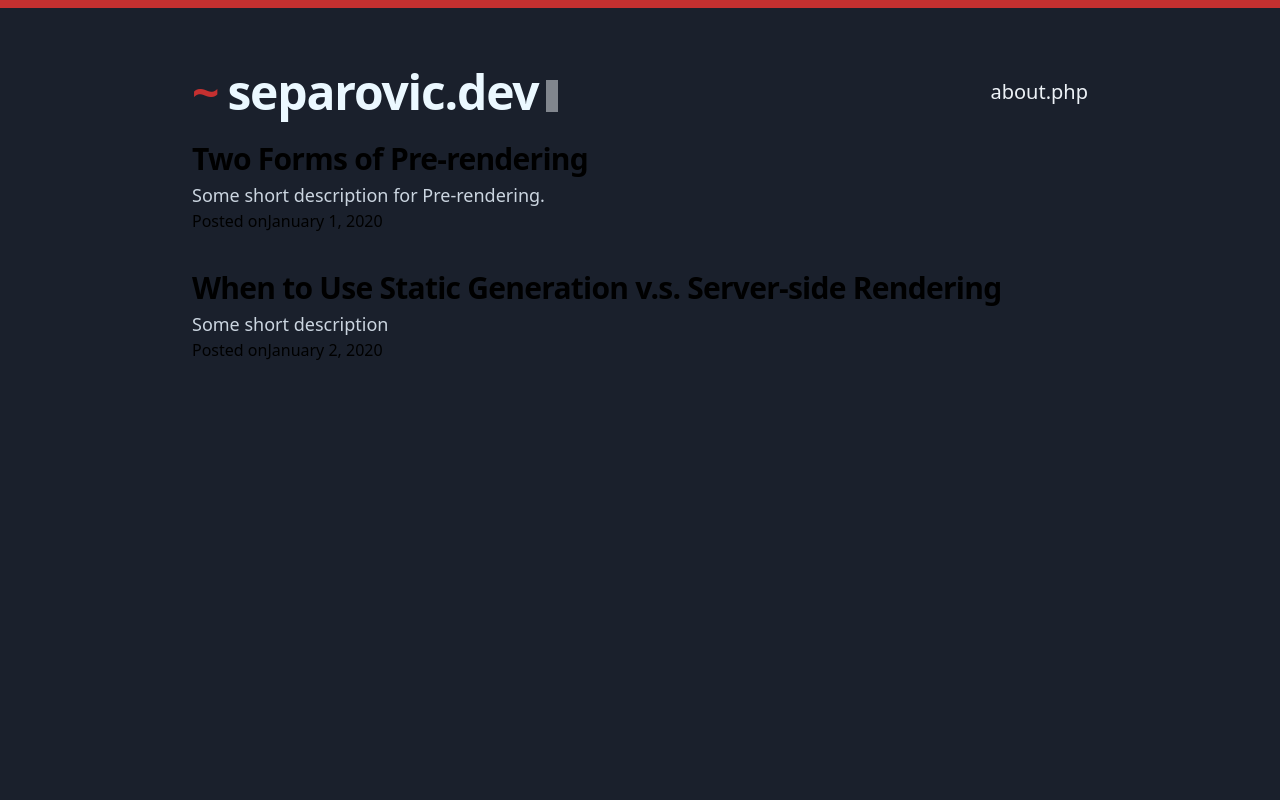
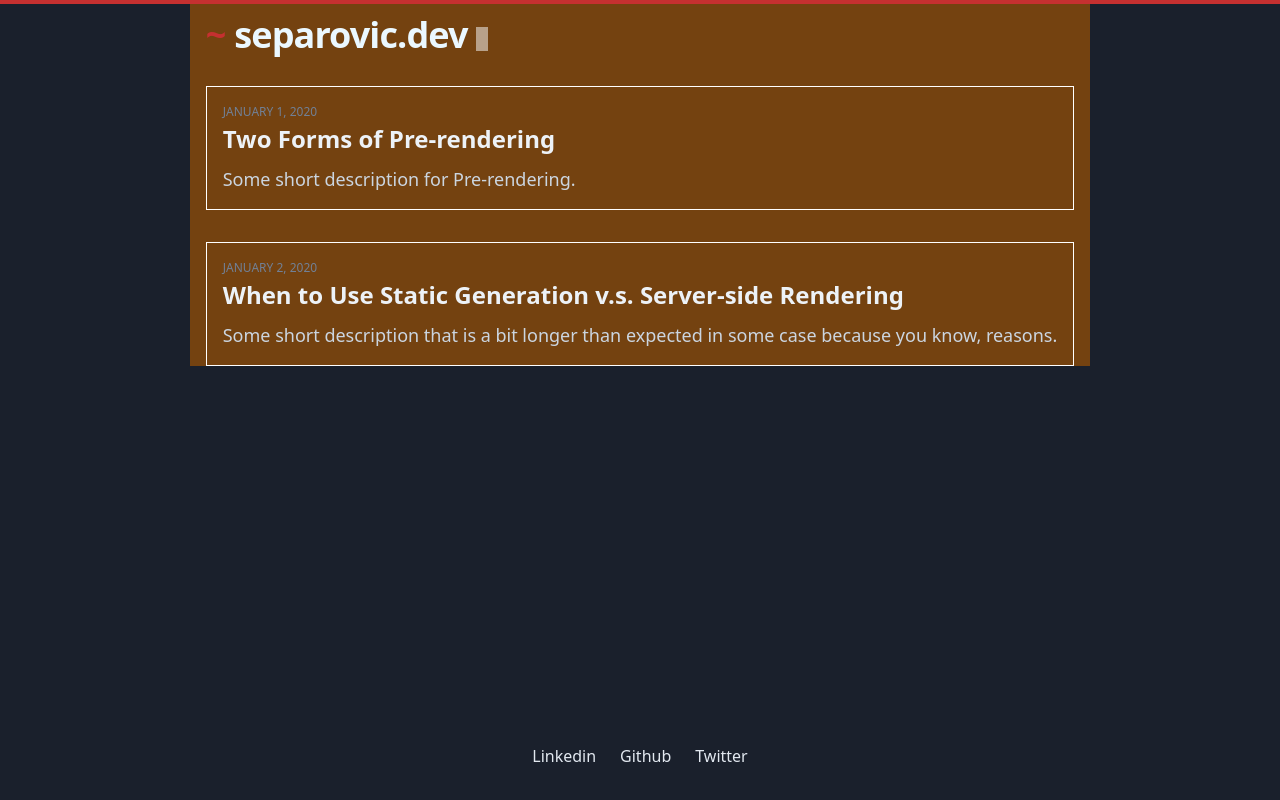
Before and after one commit to jseparovic1/next.separovic.dev, a Next.js app: page / in a window 1280 px wide. Built offline with nearby package versions, Linux system fonts and the light colour scheme.

Commit message:
Index page relatively done.

```diff
--- a/components/PostPreview.js
+++ b/components/PostPreview.js
@@ -2,17 +2,16 @@ import Link from "next/link";
 import React from "react";
 import {format, parseISO} from 'date-fns';
 
-export default function PostPreview({post}) {
+export default function PostPreview({post, className}) {
+    console.log(className)
     return (
         <Link href={post.id}>
-            <article>
-                <h2 className="text-3xl font-bold tracking-tight">{post.title}</h2>
-                <p className="text-lg text-gray-400 leading-7">{post.description}</p>
-                <footer>
-                    <p>Posted on
-                        <time dateTime={post.date}>{format(parseISO(post.date), 'LLLL d, yyyy')}</time>
-                    </p>
-                </footer>
+            <article className="border border-2 border-white p-4 hover:animate-wiggle transition transition-all hover:bg-red-900">
+                <div className="text-xs uppercase text-gray-600">
+                    <time dateTime={post.date}>{format(parseISO(post.date), 'LLLL d, yyyy')}</time>
+                </div>
+                <h2 className="text-gray-200 text-2xl font-bold tracking-normal leading-9">{post.title}</h2>
+                <p className="mt-2 text-lg text-gray-400 leading-7">{post.description}</p>
             </article>
         </Link>
     )
--- a/package.json
+++ b/package.json
@@ -3,7 +3,7 @@
     "version": "0.1.0",
     "private": true,
     "scripts": {
-        "dev": "next dev",
+        "dev": "next dev && @build:tailwind",
         "build": "next build",
         "start": "next start",
         "build:tailwind": "npx tailwind build css/tailwind.css  -o output.css  -c tailwind.config.js "
--- a/pages/_app.js
+++ b/pages/_app.js
@@ -2,30 +2,44 @@ import '../css/tailwind.css';
 import React from "react";
 
 export default function App({Component, pageProps}) {
+    const links = [
+        {
+            name: 'Linkedin',
+            url: 'https://www.linkedin.com/in/jurica-%C5%A1eparovi%C4%87/',
+        },
+        {
+            name: 'Github',
+            url: 'https://github.com/jseparovic1',
+        },
+        {
+            name: 'Twitter',
+            url: 'https://twitter.com/jseparovic1',
+        },
+    ];
+
     return (
         <>
             {/*<Head></Head>*/}
-            <div className="antialiased fonts-sans bg-gray-900">
-                <div className="absolute border-4 border-red-700 w-full"/>
-                <div className="max-w-4xl w-full mx-auto flex flex-col min-h-screen py-6 px-4 lg:py-12 lg:px-0">
-                    <header>
-                        <div className="flex justify-between items-center py-2">
-                            <div className="flex items-center">
-                                <span className="text-5xl text-red-700 font-extrabold">~</span>
-                                <h1 className="ml-2 text-blue-100 text-5xl font-bold tracking-tight">separovic.dev</h1>
-                                <div className="ml-2 mt-2 w-3 h-8 bg-gray-100 animate-blink"/>
-                            </div>
-                            <nav className="flex">
-                                <a title="separovic.dev About"
-                                   href="/about"
-                                   className="ml-6 text-xl text-gray-200 hover:text-blue-600">
-                                    about.<span className="">php</span>
-                                </a>
-                            </nav>
-                        </div>
-                    </header>
+            <div
+                className="relative antialiased fonts-sans min-h-screen bg-gray-900 flex flex-col justify-between">
+                <div className="absolute w-full h-1 bg-red-700"/>
+                <div className="mx-auto flex flex-col sm:bg-blue-900 lg:bg-yellow-900">
                     <Component {...pageProps}/>
                 </div>
+                <footer className="p-8 flex justify-center">
+                    <ul className="flex space-x-6">
+                        {links.map(link => {
+                            return (
+                                <li>
+                                    <a href={link.url}
+                                       className="text-large text-gray-300 hover:underline">
+                                        {link.name}
+                                    </a>
+                                </li>
+                            )
+                        })}
+                    </ul>
+                </footer>
             </div>
         </>
     )
--- a/pages/index.js
+++ b/pages/index.js
@@ -9,11 +9,27 @@ export default function HomePage({posts}) {
             <Head>
                 <title>separovic.dev</title>
             </Head>
-            <main>
-                <div className="space-y-8">
+            <header className="px-4">
+                <div className="flex justify-between items-center py-2">
+                    <div className="flex items-center text-4xl">
+                        <span className="text-red-700 font-extrabold">~</span>
+                        <h1 className="ml-2 text-blue-100 font-bold tracking-tight">separovic.dev</h1>
+                        <div className="ml-2 mt-2 w-3 h-6 bg-gray-100 animate-blink"/>
+                    </div>
+                    {/*<nav className="flex">*/}
+                    {/*    <a title="separovic.dev About"*/}
+                    {/*       href="/about"*/}
+                    {/*       className="ml-6 text-xl text-gray-200 hover:text-blue-600">*/}
+                    {/*        about.<span className="text-red-700">php</span>*/}
+                    {/*    </a>*/}
+                    {/*</nav>*/}
+                </div>
+            </header>
+            <main className="px-4">
+                <div className="mt-4 space-y-8">
                     {
                         posts.map((post, index) => {
-                            return <PostPreview key={index} className="space-y-10" post={post}/>
+                            return <PostPreview key={index} post={post}/>
                         })
                     }
                 </div>
--- a/posts/demo.md
+++ b/posts/demo.md
@@ -1,6 +1,6 @@
 ---
 title: 'When to Use Static Generation v.s. Server-side Rendering'
-description: 'Some short description'
+description: 'Some short description that is a bit longer than expected in some case because you know, reasons.'
 date: '2020-01-02'
 ---
 
--- a/tailwind.config.js
+++ b/tailwind.config.js
@@ -7,17 +7,28 @@ module.exports = {
     theme: {
         extend: {
             animation: {
-                blink: "blink 0.9s infinite"
+                blink: "blink 0.8s infinite",
+                wiggle: "wiggle 0.6s infinite"
             },
             keyframes: {
                 blink: {
                     '50%': {
                         opacity: 0.4
                     }
+                },
+                wiggle: {
+                    '0%, 100%': {
+                        transform: 'rotate(1deg)'
+                    },
+                    '50%': {
+                        transform: 'rotate(-1deg)'
+                    }
                 }
             }
         },
     },
-    variants: {},
+    variants: {
+        animation: ['hover']
+    },
     plugins: [],
 }
```
